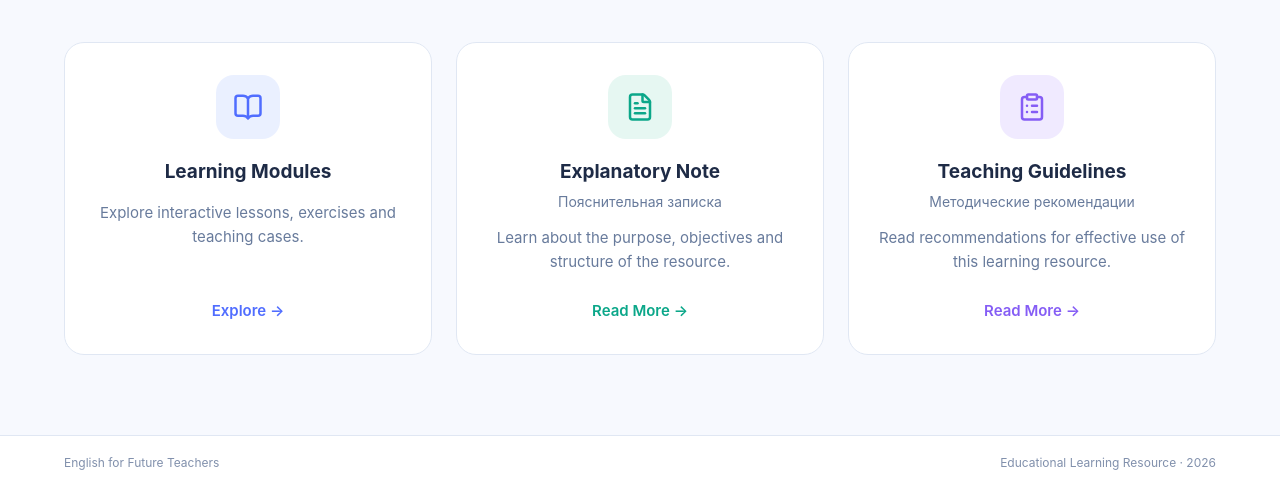
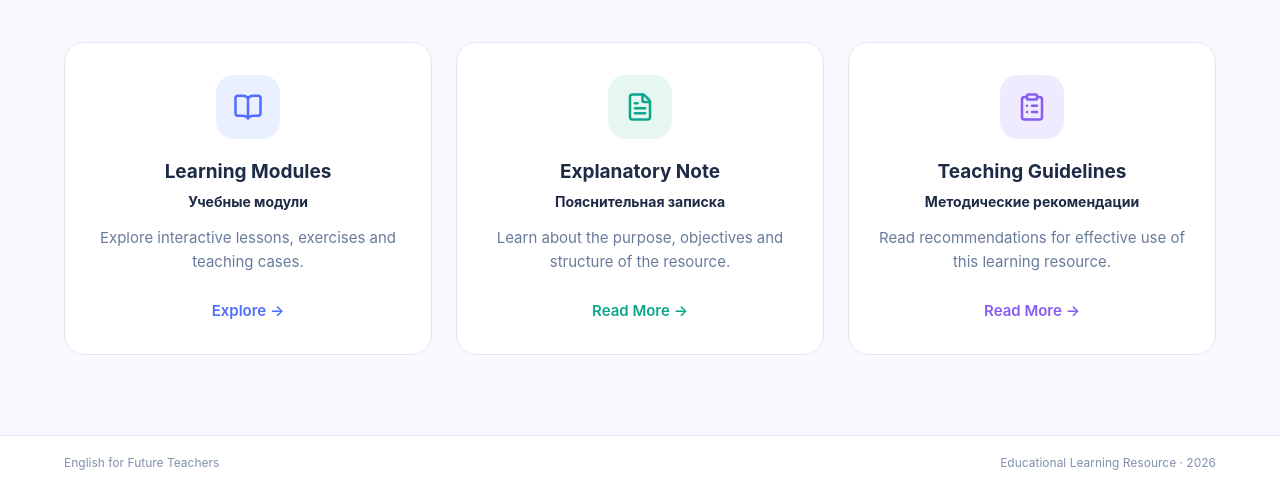
Before and after one commit to Mswork6/english-for-future-teachers, a website with bundled scripts: page index.html in a window 1280 px wide. Shown: the part 309-800 px from the top of the page. Built offline with nearby package versions, Linux system fonts and the light colour scheme.

Commit message:
feat: add russian translation on main screen

```diff
--- a/css/home.css
+++ b/css/home.css
@@ -114,8 +114,9 @@
 .home-card-translation {
     margin: -9px 0 15px;
     font-size: 14px;
+    font-weight: 700;
     line-height: 1.4;
-    color: var(--color-text-muted);
+    color: var(--color-text);
 }
 
 .home-card p {
--- a/js/pages/home.js
+++ b/js/pages/home.js
@@ -20,6 +20,7 @@ export function home(modules) {
                 </div>
 
                 <h2>Learning Modules</h2>
+                <span class="home-card-translation">Учебные модули</span>
 
                 <p>Explore interactive lessons, exercises and teaching cases.</p>
 
```
